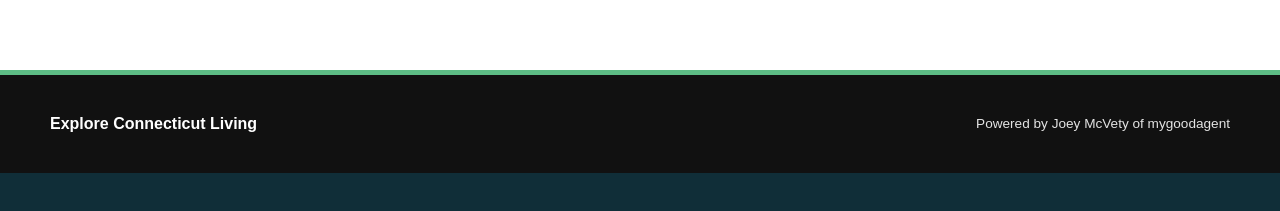
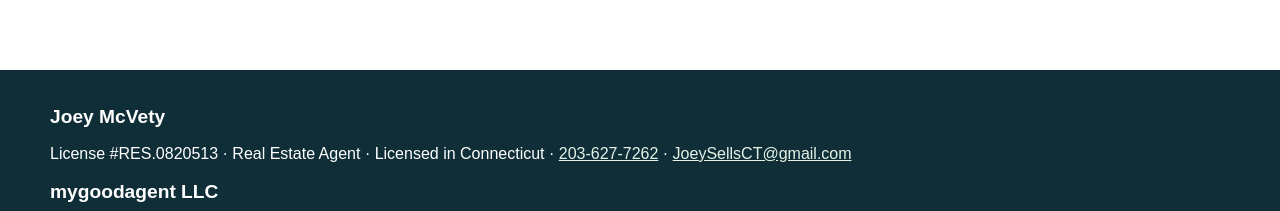
Before and after one commit to joeysellsct/Explore-Connecticut-Living, a Next.js app: page /en in a window 1280 px wide. Shown: the part 3534-3745 px from the top of the page. Built offline with nearby package versions, Linux system fonts and the light colour scheme.

Commit message:
Remove duplicate homepage footer in favor of shared compliance footer

```diff
--- a/app/[locale]/page.tsx
+++ b/app/[locale]/page.tsx
@@ -120,6 +120,5 @@ export default async function Home({ params }: { params: Promise<{ locale: strin
         <div className="meet-actions"><a className="button-primary" href="tel:+12036277262">{t.meetCall}: 203-627-7262</a><a className="button-outline" href="mailto:JoeySellsCT@gmail.com">{t.meetEmail} ↗</a></div>
       </div>
     </section>
-    <footer className="site-footer"><strong>Explore Connecticut Living</strong><span>{t.footer}</span></footer>
   </main>;
 }
```
